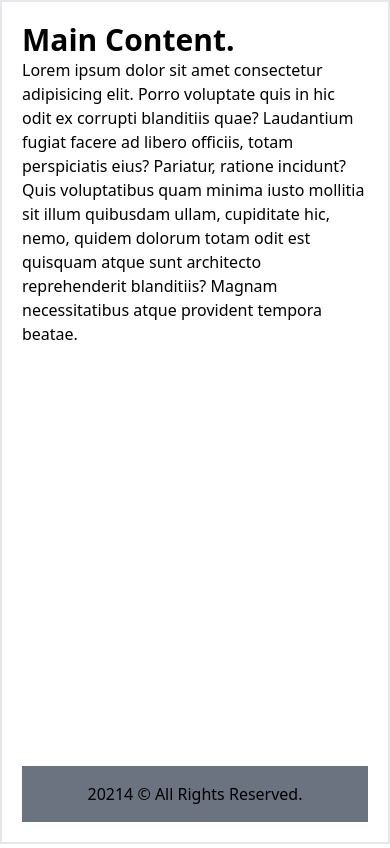
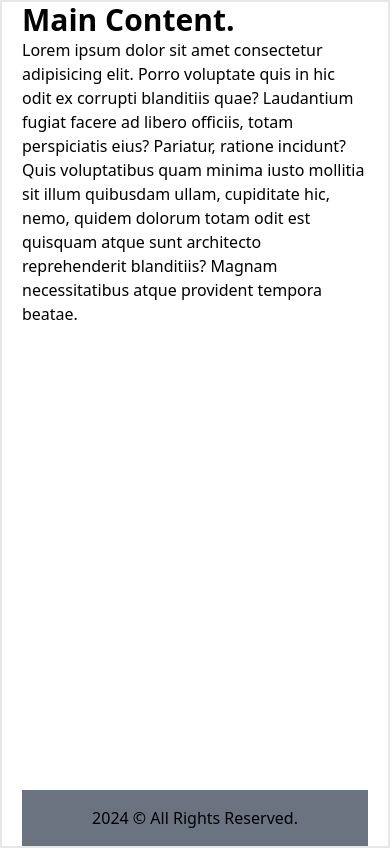
Before and after one commit to rochellecanale/qrcode-test, a Next.js app: page / in a window 390 px wide. Built offline with nearby package versions, Linux system fonts and the light colour scheme.

Commit message:
Test relayout

```diff
--- a/app/globals.css
+++ b/app/globals.css
@@ -1,3 +1,15 @@
 @tailwind base;
 @tailwind components;
 @tailwind utilities;
+
+@media (max-width: 640px) {
+	.mobile-footer-container {
+		display: flex;
+		flex-direction: column;
+		min-height: 100vh;
+	}
+
+	.mobile-footer-content {
+		flex-grow: 1;
+	}
+}
--- a/app/layout.tsx
+++ b/app/layout.tsx
@@ -17,17 +17,19 @@ export default function RootLayout({
 	return (
 		<html lang="en">
 			<body className='flex flex-col min-h-screen' suppressHydrationWarning={true}>
-				<div className="max-w-[480px] border-2 p-5 mx-auto flex-grow flex flex-col">
-					<div className="flex-grow">
-						<div className="container mx-auto">
-							{children}
+				<div className="max-w-[480px] border-2 px-5 mx-auto">
+					<div className="mobile-footer-container">
+						<div className="mobile-footer-content">
+							<div className="container mx-auto">
+								{ children }
+							</div>
 						</div>
+						<footer className='bg-gray-500'>
+							<div className="container mx-auto py-4">
+								<p className="text-center">2024 &copy; All Rights Reserved.</p>
+							</div>
+						</footer>
 					</div>
-					<footer className='bg-gray-500'>
-						<div className="container mx-auto py-4">
-							<p className="text-center">20214 &copy; All Rights Reserved.</p>
-						</div>
-					</footer>
 				</div>
 			</body>
 		</html>
```
